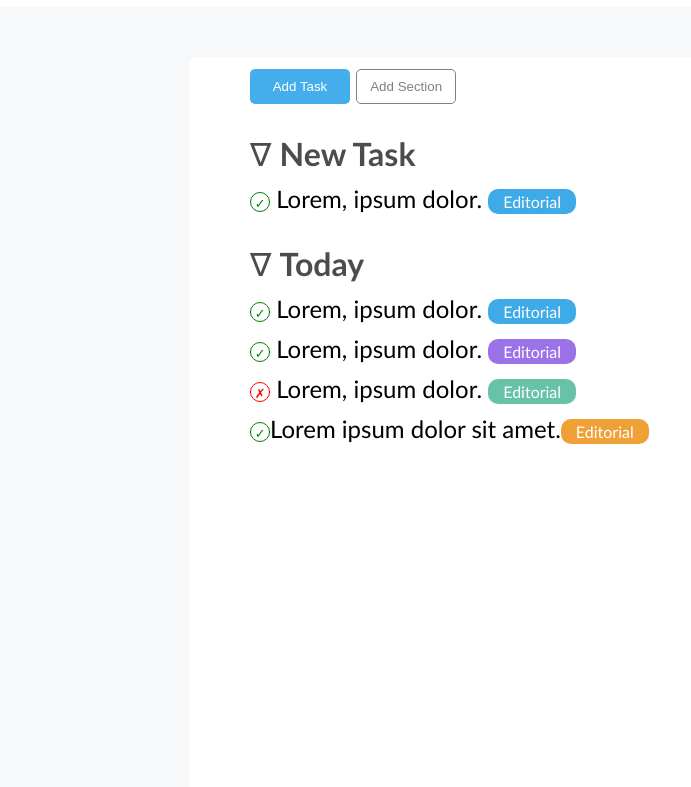
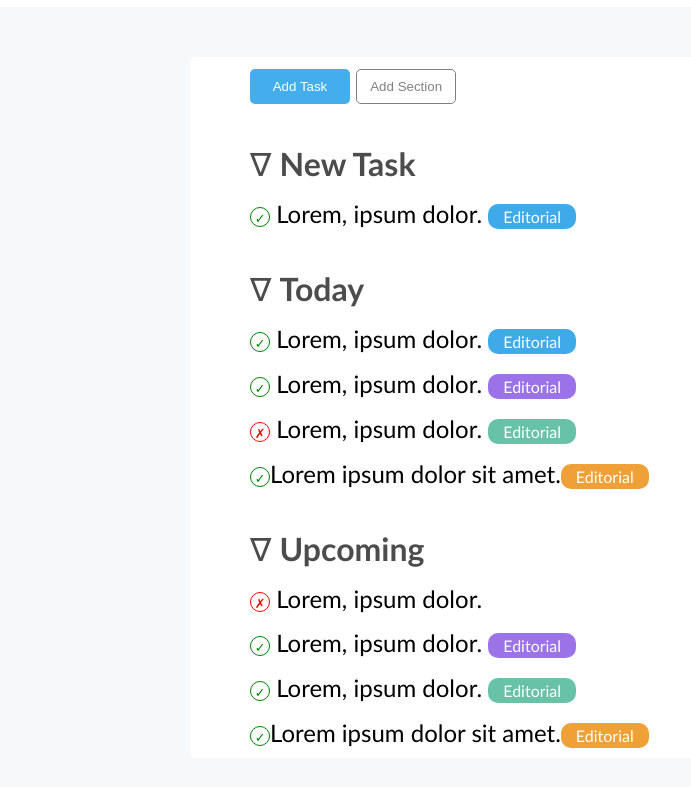
Before and after one commit to giuseppeesposito22/html-css-toboolist, a plain HTML site: page index.html in a window 1280 px wide. Shown: the part 63-850 px from the top of the page, without its empty margins (0-691 px from the left). Drawn offline with Linux system fonts and the light colour scheme.

Commit message:
add final mod

```diff
--- a/css/style.css
+++ b/css/style.css
@@ -15,7 +15,6 @@ body{
     font-size: 1.5rem;
     background-color: white;
     max-width: 900px ;
-    height: 1000px;
     margin: 50px auto;
     padding: 10px 60px;
     border-radius: 5px;
@@ -25,11 +24,11 @@ body{
 /* utils */
 
 .task{
-    margin-top: 30px;
+    margin-top: 40px;
 }
 
 .to-do{
-    margin-top: 10px;
+    margin-top: 15px;
 }
 
 /* utils check */
--- a/index.html
+++ b/index.html
@@ -24,14 +24,16 @@
         <!-- new task -->
         <div class="task">
             <span class="style-font"> &nabla; <strong>New Task</strong></span>
-        </div>
             <div class="to-do">
                 <span class="spunte check">&check; </span> Lorem, ipsum dolor. <span class="label label-blu">Editorial</span>
             </div>
+        </div>
+        <!-- new task -->
+
+
          <!-- today -->
         <div class="task">
             <span class="style-font"> &nabla; <strong>Today</strong></span>
-        </div>
             <div class="to-do">
                 <span class="spunte check">&check; </span> Lorem, ipsum dolor. <span class="label label-blu">Editorial</span>
             </div>
@@ -44,6 +46,27 @@
             <div class="to-do">
                 <span class="spunte check">&check; </span>Lorem ipsum dolor sit amet.<span class="label label-orange">Editorial</span>
             </div>
+        </div>
+        <!-- today -->
+
+        <!-- upcoming -->
+        <div class="task">
+            <span class="style-font"> &nabla; <strong>Upcoming</strong></span>
+            <div class="to-do">
+                <span class="spunte cross">&cross; </span> Lorem, ipsum dolor.
+            </div>
+            <div class="to-do">
+                <span class="spunte check">&check; </span> Lorem, ipsum dolor. <span class="label label-purple">Editorial</span>
+            </div>
+            <div class="to-do">
+                <span class="spunte check">&check; </span> Lorem, ipsum dolor. <span class="label label-green">Editorial</span>
+            </div>
+            <div class="to-do">
+                <span class="spunte check">&check; </span>Lorem ipsum dolor sit amet.<span class="label label-orange">Editorial</span>
+            </div>
+        </div>
+         <!-- upcoming -->
+
 
     </div>
 
```
Lines whose indentation alone changed are shown as unchanged.
